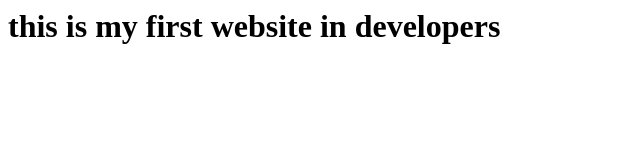
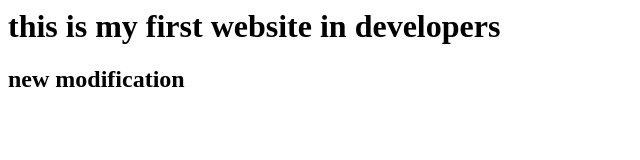
Before and after one commit to jesusmanandhar/mythml, a plain HTML site: page index.html in a window 1280 px wide. Shown: the whole page, without its empty margins (0-640 px from the left). Drawn offline with Linux system fonts and the light colour scheme.

Commit message:
myhtml seconf commit

```diff
--- a/index.html
+++ b/index.html
@@ -1,3 +1,4 @@
 <h1>
 this is my first website in developers
 </h1>
+<h2> new modification</h2>
```
